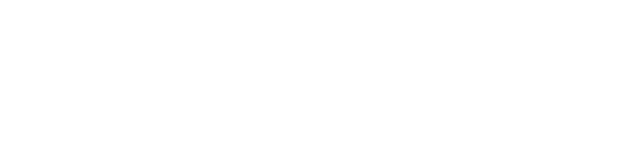
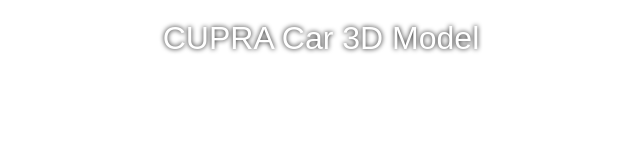
Before and after one commit to cyu60/car, a plain HTML site: page index.html in a window 1280 px wide. Shown: the whole page, without its empty margins (319-959 px from the left). Drawn offline with nearby package versions, Linux system fonts and the light colour scheme.

Commit message:
Add overlay title for CUPRA 3D model

```diff
--- a/index.html
+++ b/index.html
@@ -1,4 +1,23 @@
 <!-- index.html -->
+<style>
+  body {
+    margin: 0;
+    overflow: hidden;
+    font-family: sans-serif;
+  }
+  #overlay {
+    position: absolute;
+    top: 20px;
+    width: 100%;
+    text-align: center;
+    color: white;
+    font-size: 2em;
+    text-shadow: 0 0 5px black;
+    pointer-events: none;
+  }
+</style>
+
+<div id="overlay">CUPRA Car 3D Model</div>
 <canvas></canvas>
 
 <script type="importmap">
```
